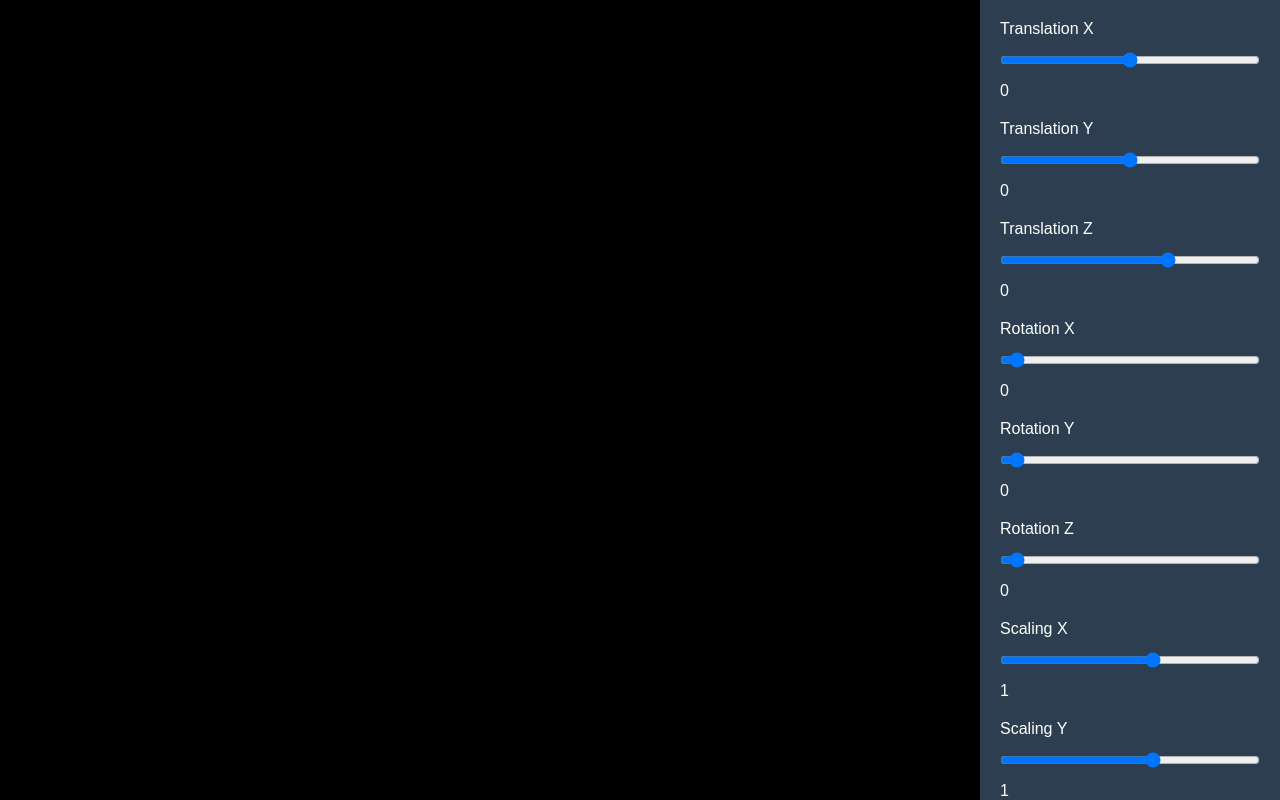
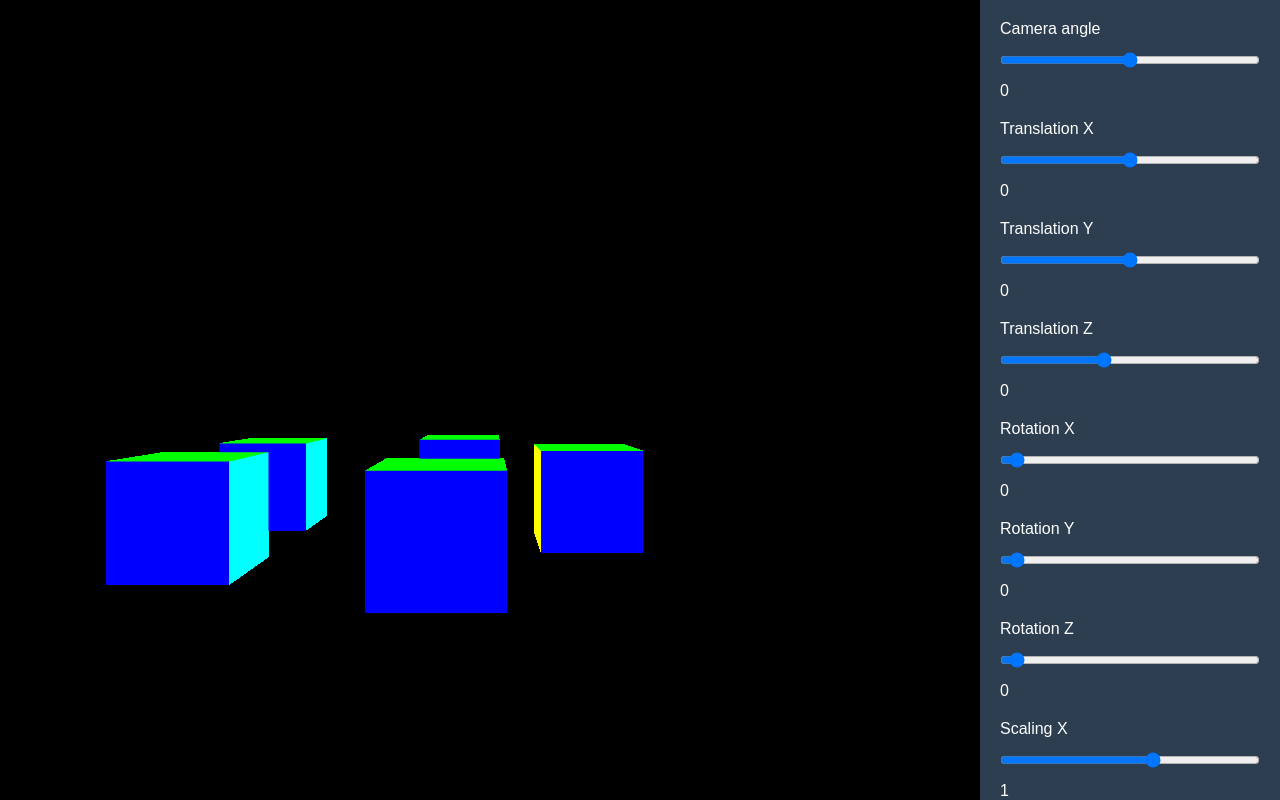
Before and after one commit to Tessecrack/webgl-cube, a website with bundled scripts: page index.html in a window 1280 px wide. Built offline with nearby package versions, Linux system fonts and the light colour scheme.

Commit message:
added camera

```diff
--- a/index.html
+++ b/index.html
@@ -78,6 +78,11 @@
 
 <div id="sidebar">
     <div class="control-group">
+        <label for="input-range-camera-angle">Camera angle</label>
+        <input type="range" id="input-range-camera-angle" min="-360" max="360" value="0">
+        <span id="input-range-camera-angle-value">0</span>
+    </div>
+    <div class="control-group">
         <label for="input-range-x">Translation X</label>
         <input type="range" id="input-range-x" min="-100" max="100" value="0">
         <span id="input-range-value-x">0</span>
@@ -89,7 +94,7 @@
     </div>
     <div class="control-group">
         <label for="input-range-z">Translation Z</label>
-        <input type="range" id="input-range-z" min="-1000" max="500" value="0">
+        <input type="range" id="input-range-z" min="-1000" max="500" value="-420">
         <span id="input-range-value-z">0</span>
     </div>
 
@@ -127,7 +132,7 @@
 
     <div class="control-group">
         <label for="input-range-field-of-view">Field of view</label>
-        <input type="range" id="input-range-field-of-view" step="1" min="1" max="180" value="1">
+        <input type="range" id="input-range-field-of-view" step="1" min="1" max="180" value="60">
         <span id="input-range-field-of-view-value">0</span>
     </div>
 </div>
--- a/package.json
+++ b/package.json
@@ -11,5 +11,6 @@
   "license": "ISC",
   "dependencies": {
     "http-server": "^14.1.1"
-  }
+  },
+  "devDependencies": {}
 }
--- a/src/gl-engine.js
+++ b/src/gl-engine.js
@@ -14,6 +14,23 @@ export class GLEngine {
         this._glContext.clearViewport();
         this._glContext.enableCullFace();
         this._glContext.enableDepthTest();
+
+
+        const aspect = this._glContext.getCanvasWidth() / this._glContext.getCanvasHeight();
+        const zNear = 1;
+        const zFar = 2000;
+        const fieldOfViewRadians = this._userInput.fieldOfView * Math.PI / 180;
+
+        let projectionMatrix = m4.perspective(fieldOfViewRadians, aspect, zNear, zFar);
+
+        const cameraAngleRadians = this._userInput.cameraAngle * Math.PI / 180;
+        const radius = 200;
+
+        let cameraMatrix = m4.yRotation(cameraAngleRadians);
+        cameraMatrix = m4.translate(cameraMatrix, 0, 0, radius * 1.5);
+        const viewMatrix = m4.inverse(cameraMatrix);
+        projectionMatrix = m4.multiply(viewMatrix, projectionMatrix);
+
         for (let i = 0; i < this._objects.length; ++i) {
             const object = this._objects[i];
             const attribVertexLocation = object.attribVertexLocation;
@@ -29,25 +46,20 @@ export class GLEngine {
             const angleRadiansY = this._userInput.rotationY * Math.PI / 180;
             const angleRadiansZ = this._userInput.rotationZ * Math.PI / 180;
 
-            const aspect = this._glContext.getCanvasWidth() / this._glContext.getCanvasHeight();
-            const zNear = 1;
-            const zFar = 2000;
-            const fieldOfViewRadians = this._userInput.fieldOfView * Math.PI / 180;
+            const angle = i * Math.PI * 2 / this._objects.length;
+            const x = Math.cos(angle) * radius;
+            const z = Math.sin(angle) * radius
 
+            let objectProjectionMatrix = m4.translate(projectionMatrix,
+                this._userInput.translationX + x,
+                this._userInput.translationY,
+                this._userInput.translationZ + z);
 
-            let matrix = m4.perspective(fieldOfViewRadians, aspect, zNear, zFar);
-            //matrix = m4.multiply2(matrix, m4.projection(this._glContext.getCanvasWidth(), this._glContext.getCanvasHeight(), 500));
+            objectProjectionMatrix = m4.rotateX(objectProjectionMatrix, angleRadiansX);
+            objectProjectionMatrix = m4.rotateY(objectProjectionMatrix, angleRadiansY);
+            objectProjectionMatrix = m4.rotateZ(objectProjectionMatrix, angleRadiansZ);
 
-            matrix = m4.translate(matrix,
-                this._userInput.translationX,
-                this._userInput.translationY,
-                this._userInput.translationZ);
-
-            matrix = m4.rotateX(matrix, angleRadiansX);
-            matrix = m4.rotateY(matrix, angleRadiansY);
-            matrix = m4.rotateZ(matrix, angleRadiansZ);
-
-            matrix = m4.scale(matrix,
+            objectProjectionMatrix = m4.scale(objectProjectionMatrix,
                 this._userInput.scalingX,
                 this._userInput.scalingY,
                 this._userInput.scalingZ);
@@ -64,7 +76,7 @@ export class GLEngine {
             this._glContext.vertexAttribPointer(attribVertexLocation, 3,  false, 7 * 4, 0);
             this._glContext.vertexAttribPointer(attribColorLocation, 4, false, 7 * 4, 3 * 4);
 
-            this._glContext.setUniformValueMatrix4f(uniformMatrixLocation, matrix);
+            this._glContext.setUniformValueMatrix4f(uniformMatrixLocation, objectProjectionMatrix);
 
             this._glContext.drawArrays(0, countVertices);
         }
--- a/src/script.js
+++ b/src/script.js
@@ -53,6 +53,11 @@ function main() {
     spanScaleX.textContent = "1";
     spanScaleY.textContent = "1";
     spanScaleZ.textContent = "1";
+
+    const sliderCameraAngle = document.getElementById("input-range-camera-angle");
+    const spanCameraAngle = document.getElementById("input-range-camera-angle-value");
+
+    spanCameraAngle.textContent = 0
 /*
     sliderTranslationX.min = 0;
     sliderTranslationX.max = webGlContext.canvas.width;
@@ -125,8 +130,32 @@ function main() {
         glEngine.render();
     });
 
-    const verticesColors = getCubeArray(100, 100, 100);
-    glEngine.createObject(verticesColors, 36);
+    sliderCameraAngle.addEventListener("input", (e) => {
+        const number = Number(e.target.value);
+        spanCameraAngle.textContent = e.target.value;
+        userInput.cameraAngle = number;
+        glEngine.render();
+    });
+
+    for (let i = 0; i < 5; ++i) {
+        const verticesColors = getCubeArray(100, 100, 100);
+        glEngine.createObject(verticesColors, 36);
+    }
+
+    userInput.cameraAngle = 0;
+
+    userInput.fieldOfView = 60;
+
+    userInput.translationX = -100;
+    userInput.translationY = -100;
+    userInput.translationZ = -430;
+
+    userInput.rotationX = 0;
+    userInput.rotationY = 0;
+    userInput.rotationZ = 0;
+
+
+
     glEngine.render();
 }
 
--- a/src/user-input.js
+++ b/src/user-input.js
@@ -13,5 +13,6 @@ export class UserInput {
         this.scalingZ = 1;
 
         this.fieldOfView = 0;
+        this.cameraAngle = 0;
     }
 }
--- a/src/utils/geometry-utils.js
+++ b/src/utils/geometry-utils.js
@@ -17,9 +17,18 @@ export function getRectangleVerticesColors(x, y, width, height) {
 }
 
 export function getCubeArray(width, height, depth) {
-    const x1 = 0;
-    const y1 = 0;
-    const z1 = 0;
+
+    const alignCenterOffsetX = -width / 2;
+    const alignCenterOffsetY = -height / 2;
+    const alignCenterOffsetZ = -depth / 2;
+
+    //const alignCenterOffsetX = 0;
+    //const alignCenterOffsetY = 0;
+    //const alignCenterOffsetZ = 0;
+
+    const x1 = alignCenterOffsetX;
+    const y1 = alignCenterOffsetY;
+    const z1 = alignCenterOffsetZ;
 
     const x2 = x1 + width;
     const y2 = y1 + height;
--- a/src/utils/math-utils.js
+++ b/src/utils/math-utils.js
@@ -82,6 +82,91 @@ export const m4 = {
             0, 0, 0,  1
         ];
     },
+
+inverse: function(m) {
+    const m00 = m[0 * 4 + 0];
+    const m01 = m[0 * 4 + 1];
+    const m02 = m[0 * 4 + 2];
+    const m03 = m[0 * 4 + 3];
+    const m10 = m[1 * 4 + 0];
+    const m11 = m[1 * 4 + 1];
+    const m12 = m[1 * 4 + 2];
+    const m13 = m[1 * 4 + 3];
+    const m20 = m[2 * 4 + 0];
+    const m21 = m[2 * 4 + 1];
+    const m22 = m[2 * 4 + 2];
+    const m23 = m[2 * 4 + 3];
+    const m30 = m[3 * 4 + 0];
+    const m31 = m[3 * 4 + 1];
+    const m32 = m[3 * 4 + 2];
+    const m33 = m[3 * 4 + 3];
+    const tmp_0  = m22 * m33;
+    const tmp_1  = m32 * m23;
+    const tmp_2  = m12 * m33;
+    const tmp_3  = m32 * m13;
+    const tmp_4  = m12 * m23;
+    const tmp_5  = m22 * m13;
+    const tmp_6  = m02 * m33;
+    const tmp_7  = m32 * m03;
+    const tmp_8  = m02 * m23;
+    const tmp_9  = m22 * m03;
+    const tmp_10 = m02 * m13;
+    const tmp_11 = m12 * m03;
+    const tmp_12 = m20 * m31;
+    const tmp_13 = m30 * m21;
+    const tmp_14 = m10 * m31;
+    const tmp_15 = m30 * m11;
+    const tmp_16 = m10 * m21;
+    const tmp_17 = m20 * m11;
+    const tmp_18 = m00 * m31;
+    const tmp_19 = m30 * m01;
+    const tmp_20 = m00 * m21;
+    const tmp_21 = m20 * m01;
+    const tmp_22 = m00 * m11;
+    const tmp_23 = m10 * m01;
+
+    const t0 = (tmp_0 * m11 + tmp_3 * m21 + tmp_4 * m31) -
+        (tmp_1 * m11 + tmp_2 * m21 + tmp_5 * m31);
+    const t1 = (tmp_1 * m01 + tmp_6 * m21 + tmp_9 * m31) -
+        (tmp_0 * m01 + tmp_7 * m21 + tmp_8 * m31);
+    const t2 = (tmp_2 * m01 + tmp_7 * m11 + tmp_10 * m31) -
+        (tmp_3 * m01 + tmp_6 * m11 + tmp_11 * m31);
+    const t3 = (tmp_5 * m01 + tmp_8 * m11 + tmp_11 * m21) -
+        (tmp_4 * m01 + tmp_9 * m11 + tmp_10 * m21);
+
+    const d = 1.0 / (m00 * t0 + m10 * t1 + m20 * t2 + m30 * t3);
+
+    return [
+      d * t0,
+      d * t1,
+      d * t2,
+      d * t3,
+      d * ((tmp_1 * m10 + tmp_2 * m20 + tmp_5 * m30) -
+            (tmp_0 * m10 + tmp_3 * m20 + tmp_4 * m30)),
+      d * ((tmp_0 * m00 + tmp_7 * m20 + tmp_8 * m30) -
+            (tmp_1 * m00 + tmp_6 * m20 + tmp_9 * m30)),
+      d * ((tmp_3 * m00 + tmp_6 * m10 + tmp_11 * m30) -
+            (tmp_2 * m00 + tmp_7 * m10 + tmp_10 * m30)),
+      d * ((tmp_4 * m00 + tmp_9 * m10 + tmp_10 * m20) -
+            (tmp_5 * m00 + tmp_8 * m10 + tmp_11 * m20)),
+      d * ((tmp_12 * m13 + tmp_15 * m23 + tmp_16 * m33) -
+            (tmp_13 * m13 + tmp_14 * m23 + tmp_17 * m33)),
+      d * ((tmp_13 * m03 + tmp_18 * m23 + tmp_21 * m33) -
+            (tmp_12 * m03 + tmp_19 * m23 + tmp_20 * m33)),
+      d * ((tmp_14 * m03 + tmp_19 * m13 + tmp_22 * m33) -
+            (tmp_15 * m03 + tmp_18 * m13 + tmp_23 * m33)),
+      d * ((tmp_17 * m03 + tmp_20 * m13 + tmp_23 * m23) -
+            (tmp_16 * m03 + tmp_21 * m13 + tmp_22 * m23)),
+      d * ((tmp_14 * m22 + tmp_17 * m32 + tmp_13 * m12) -
+            (tmp_16 * m32 + tmp_12 * m12 + tmp_15 * m22)),
+      d * ((tmp_20 * m32 + tmp_12 * m02 + tmp_19 * m22) -
+            (tmp_18 * m22 + tmp_21 * m32 + tmp_13 * m02)),
+      d * ((tmp_18 * m12 + tmp_23 * m32 + tmp_15 * m02) -
+            (tmp_22 * m32 + tmp_14 * m02 + tmp_19 * m12)),
+      d * ((tmp_22 * m22 + tmp_16 * m02 + tmp_21 * m12) -
+            (tmp_20 * m12 + tmp_23 * m22 + tmp_17 * m02))
+    ];
+  },
 
     translate: function(m, tx, ty, tz) {
         return m4.multiply(m4.translation(tx, ty, tz), m);
```
